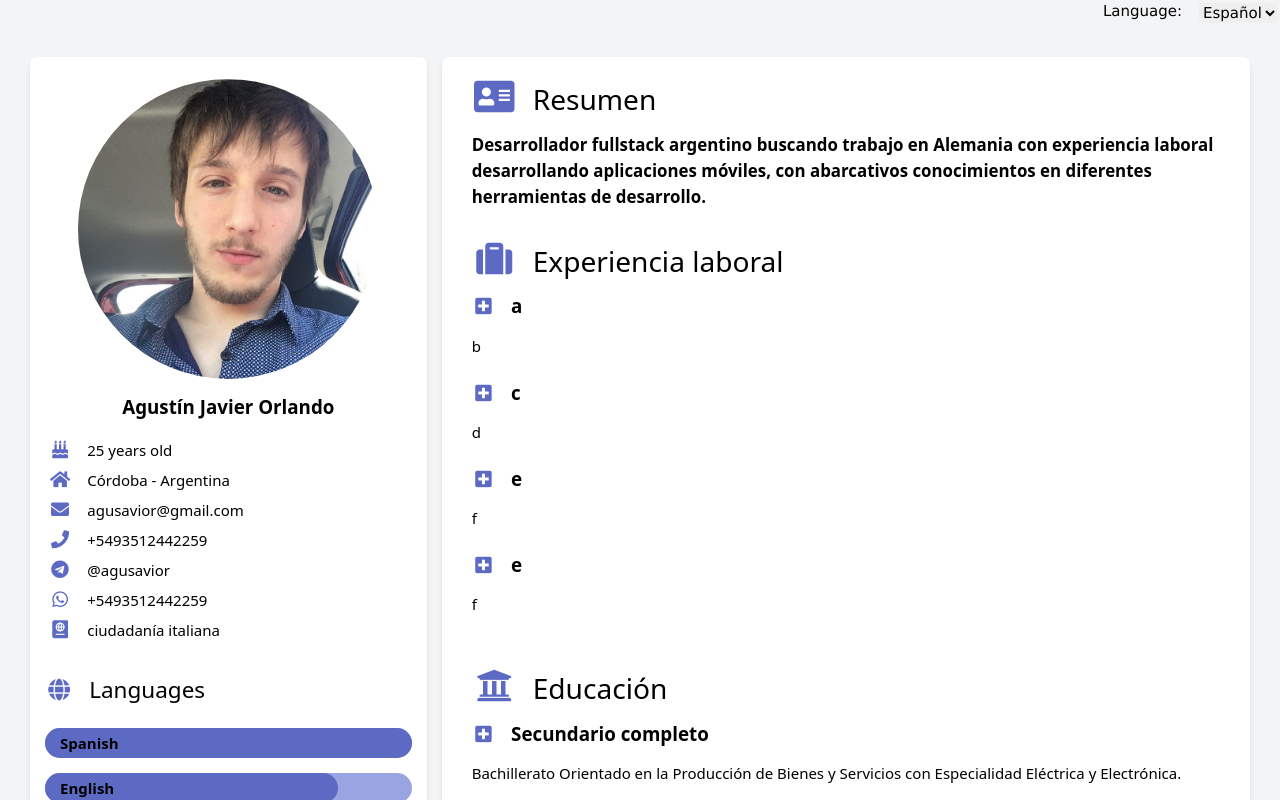
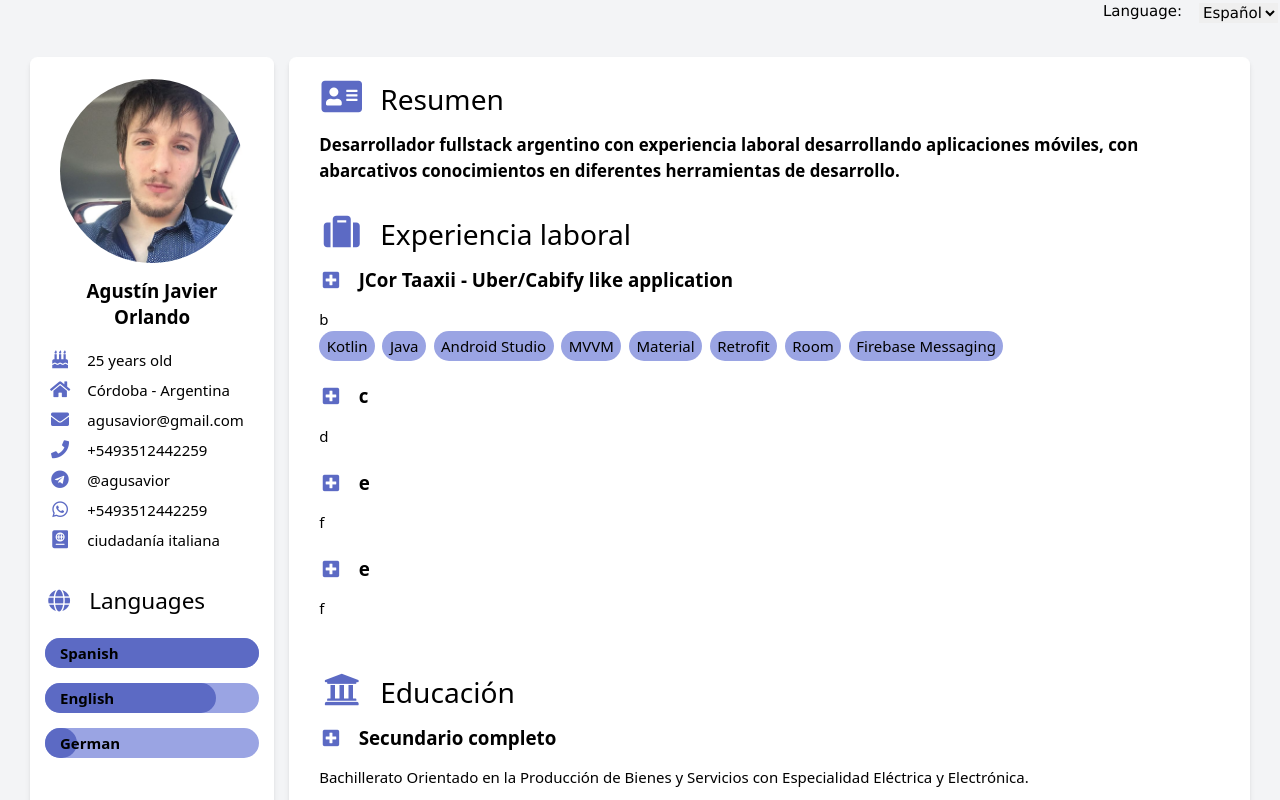
Before and after one commit to agusavior/curriculumweb5, a Next.js app: page / in a window 1280 px wide. Shown: the top 800 px of the page. Built offline with nearby package versions, Linux system fonts and the light colour scheme; some icons are missing.

Commit message:
Second Commit

```diff
--- /dev/null
+++ b/assets/strings/index.tsx
@@ -0,0 +1,14 @@
+// International strings
+export const INTER_STRING = {
+project1_tec: ['Kotlin', 'Java', 'Android Studio', 'MVVM', 'Material', 'Retrofit', 'Room', 'Firebase Messaging'],
+project_tmob_apts: ['Kotlin', 'Java', 'Android Studio', 'MVVM', 'Material', 'Retrofit', 'Room', 'Firebase'],
+project_tgeo_apts: ['Kotlin', 'Java'],
+project_curriculumweb5_apts: ['React', 'Next.js', 'Typescript', 'EC2 AWS', 'Tailwind'],
+project_matitest_apts: ['Node.js', 'MongoDB', 'Mongo Atlas', 'async/await', 'JWT'],
+project_ips_prototype_apts: ['Java', 'Android Studio'],
+project_mimozo_prototype_apts: ['Java', 'Android Studio'],
+project_kocoin_crawler_apts: ['PHP', 'Google Sheet ↔ PHP'],
+project_quickvorcio_apts: ['Java', 'Android Studio', 'Firebase'],
+project_abochat_apts: ['Java', 'Android Studio', 'Firebase'],
+project_dross_dream_apts: ['GML', 'Game Maker 8'],
+}
--- a/assets/strings/languajes/spanish.tsx
+++ b/assets/strings/languajes/spanish.tsx
@@ -5,11 +5,11 @@ cancel: 'Cancelar',
 work_experience: 'Experiencia laboral',
 
 summary: 'Resumen',
-summary_body: 'Desarrollador fullstack argentino buscando trabajo en Alemania con experiencia laboral desarrollando aplicaciones móviles, con abarcativos conocimientos en diferentes herramientas de desarrollo.',
+summary_body: 'Desarrollador fullstack argentino con experiencia laboral desarrollando aplicaciones móviles, con abarcativos conocimientos en diferentes herramientas de desarrollo.',
 
 projects: 'Projects',
 
-project1_title: 'a',
+project1_title: 'JCor Taaxii - Uber/Cabify like application',
 project1_body: 'b',
 
 project2_title: 'c',
--- /dev/null
+++ b/components/ResumeBody/components/AptitudesList.tsx
@@ -0,0 +1,24 @@
+type AptitudeListProps = {
+    aptitudes: string[]
+}
+
+function Aptitude(aptitude: string) {
+    return (
+
+        <div className='rounded-full bg-primary-light hover:bg-primary-dark hover:text-white p-2 pt-1 pb-1'>
+            {aptitude}
+        </div>
+
+    )
+
+}
+
+export default function({ aptitudes }: AptitudeListProps) {
+    return (
+        <div className='flex flex-row flex-wrap gap-2'>
+        {
+            aptitudes.map(a => Aptitude(a))
+        }
+        </div>
+    )
+}
--- a/components/ResumeBody/components/SubSection.tsx
+++ b/components/ResumeBody/components/SubSection.tsx
@@ -1,5 +1,4 @@
 import React, { ReactNode } from 'react'
-import SyntaxHighlighter from 'react-syntax-highlighter'
 
 type SubSectionProps = {
     title: string,
--- a/components/ResumeBody/index.tsx
+++ b/components/ResumeBody/index.tsx
@@ -1,8 +1,8 @@
 import { useLanguageContext } from '@/contexts/LanguajeContext'
-import LanguageSelector from '../LanguageSelector'
+import { INTER_STRING } from 'assets/strings'
+import AptitudesList from './components/AptitudesList'
 import Section from './components/Section'
 import SubSection from './components/SubSection'
-import SubSectionTitle from './components/SubSectionTitle'
 
 export default function(props: any) {
   const { lng } = useLanguageContext()
@@ -23,6 +23,8 @@ export default function(props: any) {
             <p>
               {lng.project1_body}
             </p>
+
+            <AptitudesList aptitudes={INTER_STRING.project1_tec} />
           </SubSection>
           <SubSection title={lng.project2_title}>
             <p>
--- a/components/ResumeProfileSection/index.tsx
+++ b/components/ResumeProfileSection/index.tsx
@@ -14,6 +14,7 @@ function ResumeProfileSection(props: any) {
       </div>
     </div>
 
+    <div className='min-w-max'>
       <SocialItem image='fa fa-birthday-cake' value='25 years old' />
       <SocialItem image='fa fa-home' value='Córdoba - Argentina' />
       <SocialItem image='fa fa-envelope' value='agusavior@gmail.com' />
@@ -21,6 +22,7 @@ function ResumeProfileSection(props: any) {
       <SocialItem image='fab fa-telegram' value='@agusavior' />
       <SocialItem image='fab fa-whatsapp' value='+5493512442259' />
       <SocialItem image='fa fa-passport' value='ciudadanía italiana' />
+    </div>
 
     <div>
       <p className="text-2xl pt-8">
@@ -33,7 +35,7 @@ function ResumeProfileSection(props: any) {
 
         <SkillBar name="Spanish" percent={100}/>
         <SkillBar name="English" percent={80}/>
-        <SkillBar name="German" percent={10}/>
+        <SkillBar name="German" percent={15}/>
 
       </div>
 
--- a/pages/index.tsx
+++ b/pages/index.tsx
@@ -6,11 +6,11 @@ const IndexPage = () => (
   <Layout title="Agustín's Resume">
     <div className="text-base font-sans bg-gray-100 p-8">
 
-      <div className="grid grid-flow-row grid-cols-1 sm:grid-cols-3 gap-4">
+      <div className="flex flex-row gap-4 flex-wrap sm:flex-nowrap">
 
-        <ResumeProfileSection className="section p-8 max-w-2xl min-w-16"/>
+        <ResumeProfileSection className="section flex-auto"/>
 
-        <ResumeBody className="section col-span-2"/>
+        <ResumeBody className="section flex-auto"/>
 
       </div>
 
--- a/tailwind.config.js
+++ b/tailwind.config.js
@@ -13,6 +13,13 @@ module.exports = {
           pagebackground:  {
             DEFAULT: '#f3f4f6',
           },
+      },
+      flexGrow: {
+        '0': 0,
+        DEFAULT: 100,
+        '1': 1,
+        '50': 50,
+        '100': 100
       }
     },
   },
```
Also changed, not shown: 1 other file (tests, documents, lock files or other folders). Lines whose indentation alone changed are shown as unchanged.
